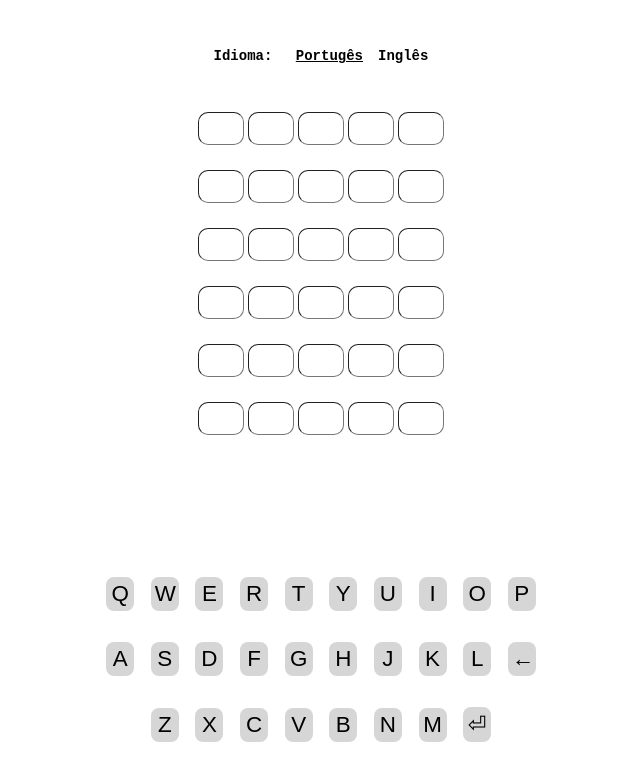
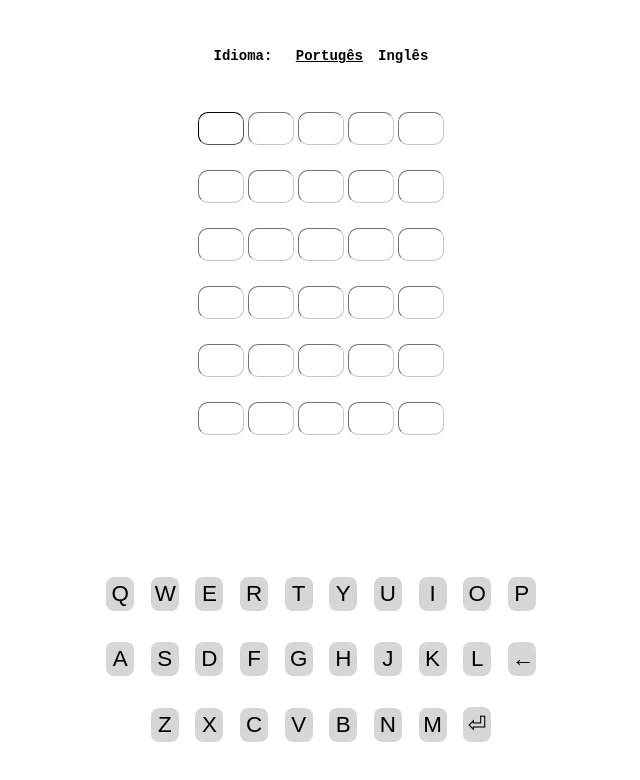
Before and after one commit to giubrocchi/wordle, a website: page public/index.html in a window 1280 px wide. Shown: the whole page, without its empty margins (319-959 px from the left). Drawn offline with Linux system fonts and the light colour scheme; files that its build step writes are made by us from their sources; no server answers; files whose address does not match are found by name.

Commit message:
Add files via upload

```diff
--- a/public/index.html
+++ b/public/index.html
@@ -14,48 +14,36 @@
       <h1 id="language">Idioma: <h2 id="pt" class="lg" onclick="mudarLinguagem('pt')">Portugês</h2><h2 id="en" class="lg" onclick="mudarLinguagem('en')">Inglês</h2></h1>
     </div>
     <br/>
-    <div id="ad">
-      <script async src="https://pagead2.googlesyndication.com/pagead/js/adsbygoogle.js?client=ca-pub-6232974242339741"
-     crossorigin="anonymous"></script>
-      <!-- Vertical -->
-      <ins class="adsbygoogle"
-           style="display:inline-block;width:120px;height:400px"
-           data-ad-client="ca-pub-6232974242339741"
-           data-ad-slot="7004790228"></ins>
-      <script>
-           (adsbygoogle = window.adsbygoogle || []).push({});
-      </script>
-    </div>
-    <input class="rodadas" type="text" maxlength="1" id="1letra1" oninput="foco('12')" autofocus>
-    <input class="rodadas" type="text" maxlength="1" id="1letra2" oninput="foco('13')">
-    <input class="rodadas" type="text" maxlength="1" id="1letra3" oninput="foco('14')">
-    <input class="rodadas" type="text" maxlength="1" id="1letra4" oninput="foco('15')">
-    <input class="rodadas" type="text" maxlength="1" id="1letra5"><br>
-    <input class="rodadas" type="text" maxlength="1" id="2letra1" readonly oninput="foco('22')">
-    <input class="rodadas" type="text" maxlength="1" id="2letra2" readonly oninput="foco('23')">
-    <input class="rodadas" type="text" maxlength="1" id="2letra3" readonly oninput="foco('24')">
-    <input class="rodadas" type="text" maxlength="1" id="2letra4" readonly oninput="foco('25')">
-    <input class="rodadas" type="text" maxlength="1" id="2letra5" readonly><br>
-    <input class="rodadas" type="text" maxlength="1" id="3letra1" readonly oninput="foco('32')">
-    <input class="rodadas" type="text" maxlength="1" id="3letra2" readonly oninput="foco('33')">
-    <input class="rodadas" type="text" maxlength="1" id="3letra3" readonly oninput="foco('34')">
-    <input class="rodadas" type="text" maxlength="1" id="3letra4" readonly oninput="foco('35')">
-    <input class="rodadas" type="text" maxlength="1" id="3letra5" readonly><br>
-    <input class="rodadas" type="text" maxlength="1" id="4letra1" readonly oninput="foco('42')">
-    <input class="rodadas" type="text" maxlength="1" id="4letra2" readonly oninput="foco('43')">
-    <input class="rodadas" type="text" maxlength="1" id="4letra3" readonly oninput="foco('44')">
-    <input class="rodadas" type="text" maxlength="1" id="4letra4" readonly oninput="foco('45')">
-    <input class="rodadas" type="text" maxlength="1" id="4letra5" readonly><br>
-    <input class="rodadas" type="text" maxlength="1" id="5letra1" readonly oninput="foco('52')">
-    <input class="rodadas" type="text" maxlength="1" id="5letra2" readonly oninput="foco('53')">
-    <input class="rodadas" type="text" maxlength="1" id="5letra3" readonly oninput="foco('54')">
-    <input class="rodadas" type="text" maxlength="1" id="5letra4" readonly oninput="foco('55')">
-    <input class="rodadas" type="text" maxlength="1" id="5letra5" readonly><br>
-    <input class="rodadas" type="text" maxlength="1" id="6letra1" readonly oninput="foco('62')">
-    <input class="rodadas" type="text" maxlength="1" id="6letra2" readonly oninput="foco('63')">
-    <input class="rodadas" type="text" maxlength="1" id="6letra3" readonly oninput="foco('64')">
-    <input class="rodadas" type="text" maxlength="1" id="6letra4" readonly oninput="foco('65')">
-    <input class="rodadas" type="text" maxlength="1" id="6letra5" readonly><br>
+    <input class="rodadas" type="text" maxlength="1" autocomplete="off" id="1letra1" oninput="foco('12')" autofocus>
+    <input class="rodadas" type="text" maxlength="1" autocomplete="off" id="1letra2" oninput="foco('13')">
+    <input class="rodadas" type="text" maxlength="1" autocomplete="off" id="1letra3" oninput="foco('14')">
+    <input class="rodadas" type="text" maxlength="1" autocomplete="off" id="1letra4" oninput="foco('15')">
+    <input class="rodadas" type="text" maxlength="1" autocomplete="off" id="1letra5"><br>
+    <input class="rodadas" type="text" maxlength="1" autocomplete="off" id="2letra1" readonly oninput="foco('22')">
+    <input class="rodadas" type="text" maxlength="1" autocomplete="off" id="2letra2" readonly oninput="foco('23')">
+    <input class="rodadas" type="text" maxlength="1" autocomplete="off" id="2letra3" readonly oninput="foco('24')">
+    <input class="rodadas" type="text" maxlength="1" autocomplete="off" id="2letra4" readonly oninput="foco('25')">
+    <input class="rodadas" type="text" maxlength="1" autocomplete="off" id="2letra5" readonly><br>
+    <input class="rodadas" type="text" maxlength="1" autocomplete="off" id="3letra1" readonly oninput="foco('32')">
+    <input class="rodadas" type="text" maxlength="1" autocomplete="off" id="3letra2" readonly oninput="foco('33')">
+    <input class="rodadas" type="text" maxlength="1" autocomplete="off" id="3letra3" readonly oninput="foco('34')">
+    <input class="rodadas" type="text" maxlength="1" autocomplete="off" id="3letra4" readonly oninput="foco('35')">
+    <input class="rodadas" type="text" maxlength="1" autocomplete="off" id="3letra5" readonly><br>
+    <input class="rodadas" type="text" maxlength="1" autocomplete="off" id="4letra1" readonly oninput="foco('42')">
+    <input class="rodadas" type="text" maxlength="1" autocomplete="off" id="4letra2" readonly oninput="foco('43')">
+    <input class="rodadas" type="text" maxlength="1" autocomplete="off" id="4letra3" readonly oninput="foco('44')">
+    <input class="rodadas" type="text" maxlength="1" autocomplete="off" id="4letra4" readonly oninput="foco('45')">
+    <input class="rodadas" type="text" maxlength="1" autocomplete="off" id="4letra5" readonly><br>
+    <input class="rodadas" type="text" maxlength="1" autocomplete="off" id="5letra1" readonly oninput="foco('52')">
+    <input class="rodadas" type="text" maxlength="1" autocomplete="off" id="5letra2" readonly oninput="foco('53')">
+    <input class="rodadas" type="text" maxlength="1" autocomplete="off" id="5letra3" readonly oninput="foco('54')">
+    <input class="rodadas" type="text" maxlength="1" autocomplete="off" id="5letra4" readonly oninput="foco('55')">
+    <input class="rodadas" type="text" maxlength="1" autocomplete="off" id="5letra5" readonly><br>
+    <input class="rodadas" type="text" maxlength="1" autocomplete="off" id="6letra1" readonly oninput="foco('62')">
+    <input class="rodadas" type="text" maxlength="1" autocomplete="off" id="6letra2" readonly oninput="foco('63')">
+    <input class="rodadas" type="text" maxlength="1" autocomplete="off" id="6letra3" readonly oninput="foco('64')">
+    <input class="rodadas" type="text" maxlength="1" autocomplete="off" id="6letra4" readonly oninput="foco('65')">
+    <input class="rodadas" type="text" maxlength="1" autocomplete="off" id="6letra5" readonly><br>
 
     <p id="mensagem"></p><br>
 
--- a/public/script.js
+++ b/public/script.js
@@ -324,7 +324,7 @@ function reload(){
     if(i < 5 && !window.matchMedia('(max-device-width: 960px)').matches){
       inputs[i].readOnly = false;
       if(i == 0)
-      inputs[i].focus();
+        inputs[i].focus();
     }
     inputs[i].style.backgroundColor="white";
     inputs[i].value = "";
--- a/public/style.css
+++ b/public/style.css
@@ -7,11 +7,17 @@ input{
   text-transform: uppercase;
   border-radius: 10px;
   border-width: 1px;
+  border-color: #c5c5c5;
+  caret-color: transparent;
 }
 
 input:hover{
+  border-color: #c5c5c5;
+  border-width: 1px;
+}
+
+input:focus{
   border-color: black;
-  border-width: 1px;
 }
 
 body{
@@ -105,8 +111,3 @@ body{
 #box-lg{
   margin-bottom: 30px;
 }
-
-#ad{
-  position: fixed;
-  left: 5%;
-}
```
